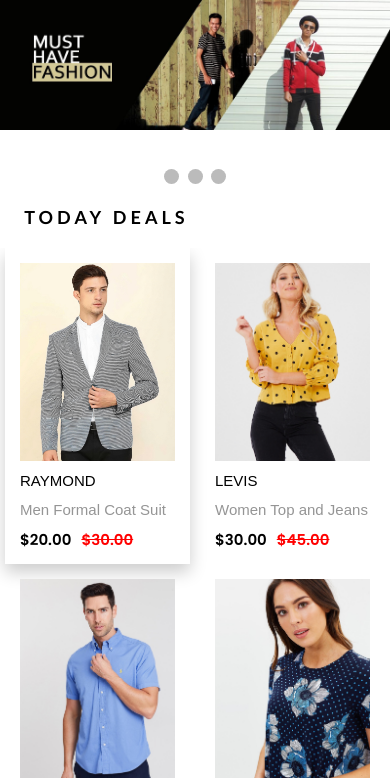
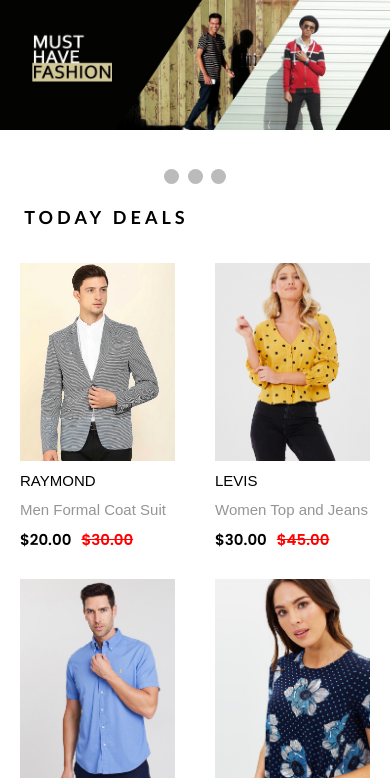
Before and after one commit to Shankaravi6/Ecom, a PHP site: page / in a window 390 px wide, with the pointer over the restyled element. Shown: the part 60-842 px from the top of the page. Run offline with PHP 8.4, Linux system fonts and the light colour scheme.

Commit message:
Update style.css

```diff
--- a/style.css
+++ b/style.css
@@ -91,8 +91,8 @@ a:link {text-decoration:none;}
     color:black;
   }
   .card:hover {
-    background-color:;
-    box-shadow: 0 8px 16px 0 rgba(0,0,0,0.2);
+    background-color:none;
+    box-shadow:none;
   }
 }
 
```
